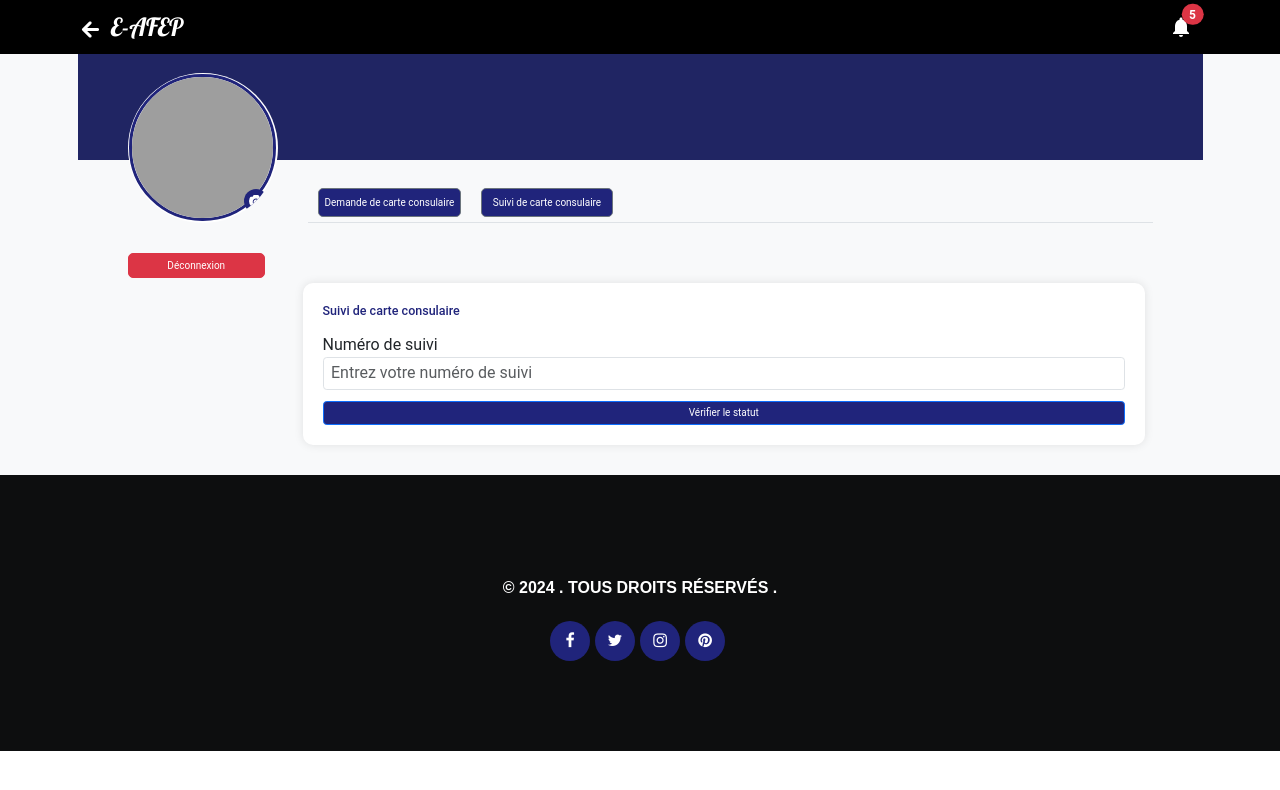
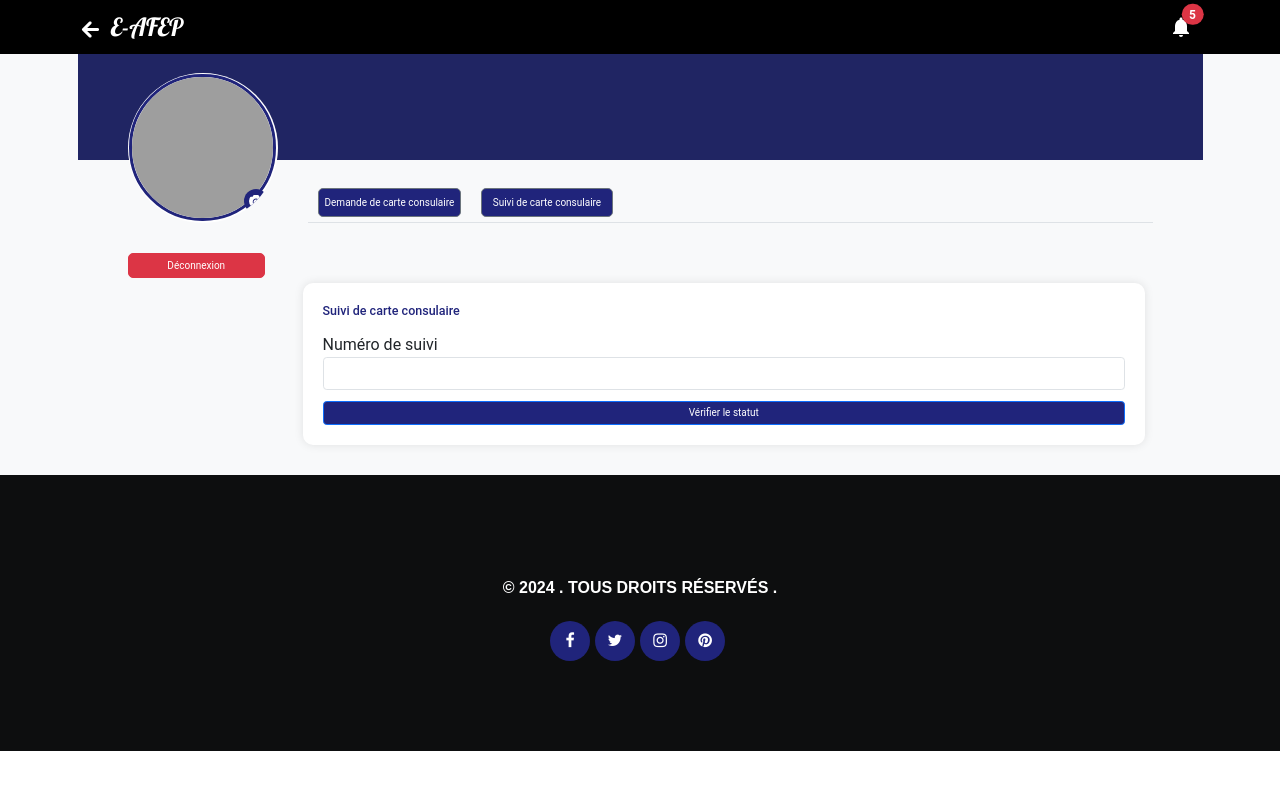
Before and after one commit to gervais6/carte-consulaire, a React (Create React App) app: page /profils in a window 1280 px wide. Both pictures are taken after a click on the button "Suivi de carte consulaire". Shown: the top 790 px of the page. Built offline with nearby package versions, Linux system fonts and the light colour scheme; grey boxes are pictures that could not be loaded.

Commit message:
modif formulaire

```diff
--- a/src/pages/Profils.js
+++ b/src/pages/Profils.js
@@ -241,7 +241,7 @@ const Profile = () => {
                                                 <h5 className="mb-4" style={{ color: '#20247b' }}>Suivi de carte consulaire</h5>
                                                 <div className="mb-3">
                                                     <label htmlFor="tracking_number">Numéro de suivi</label>
-                                                    <input type="text" className="form-control" id="tracking_number" placeholder="Entrez votre numéro de suivi" required style={{ fontSize: "16px" }} onChange={(e) => setTrackingNumber(e.target.value)} />
+                                                    <input type="text" className="form-control" id="tracking_number" placeholder="" required style={{ fontSize: "16px" }} onChange={(e) => setTrackingNumber(e.target.value)} />
                                                 </div>
                                                 <button
                                                     type="button"
```
